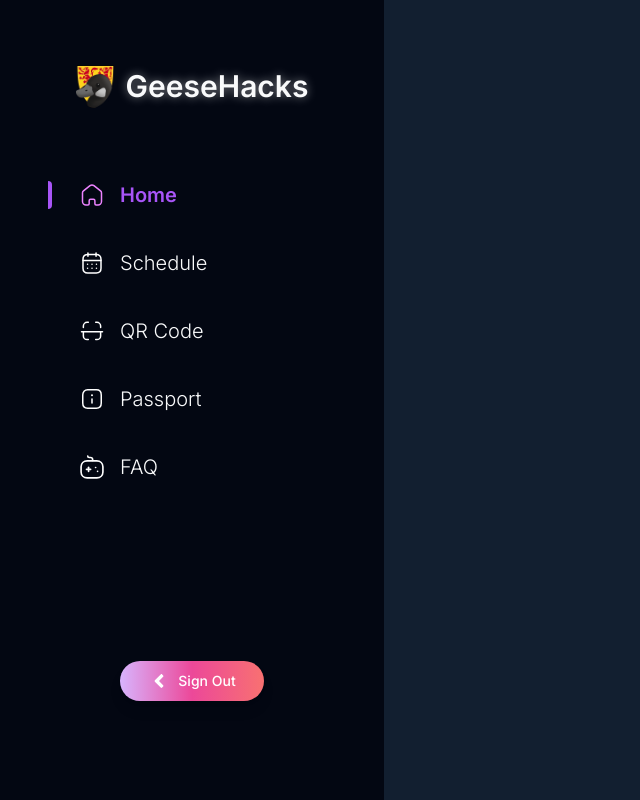
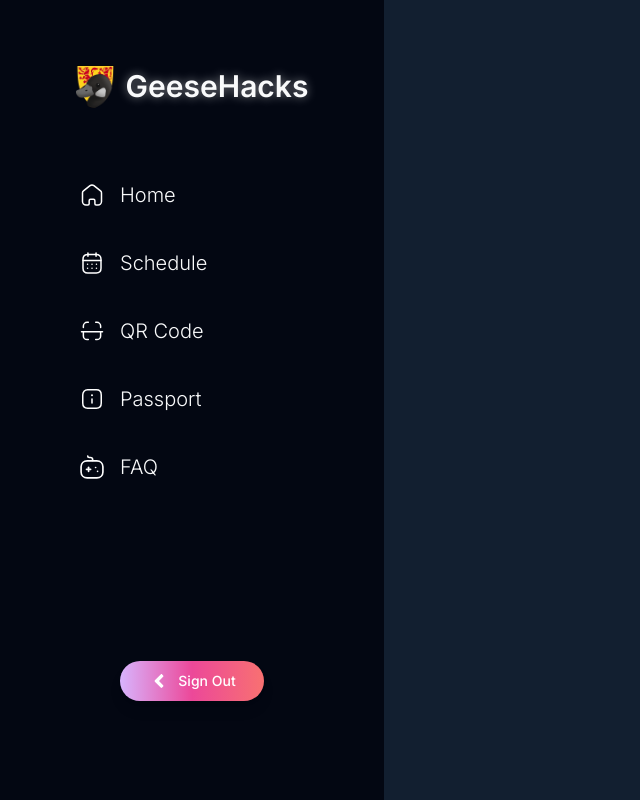
Before and after one commit to GeeseHacks/portal.geesehacks.com, a Next.js app: page /dashboard/stock-market in a window 1280 px wide. Shown: the whole page, without its empty margins (0-640 px from the left). Built offline with nearby package versions, Linux system fonts and the light colour scheme; no server answers.

Commit message:
Fixed navbar not updating selected correctly

```diff
--- a/components/nav/SideNav.tsx
+++ b/components/nav/SideNav.tsx
@@ -1,6 +1,7 @@
 "use client";
 
-import React, { useState } from "react";
+import React, { useState, useEffect } from "react";
+import { usePathname } from "next/navigation";
 import Image from "next/image";
 import Link from "next/link";
 import { signOutAction } from "@/utils/signOutAction";
@@ -46,7 +47,16 @@ const sideNavLinks = [
 ];
 
 const SideNav: React.FC = () => {
+  const pathname = usePathname();
   const [selectedNav, setSelectedNav] = useState<string>("Home");
+
+  useEffect(() => {
+    const currentLink = sideNavLinks.find((link) => pathname === link.href);
+    if (currentLink) {
+      setSelectedNav(currentLink.name);
+    }
+    console.log(pathname);
+  }, [pathname]);
 
   return (
     <nav className="bg-gray-950 h-screen min-h-96 w-80 xl:w-96 hidden lg:block overflow-y-auto">
@@ -69,7 +79,6 @@ const SideNav: React.FC = () => {
                 }`}
                 key={link.name}
                 href={link.href}
-                onClick={() => setSelectedNav(link.name)}
               >
                 {/* Left Colored Bar */}
                 {selectedNav === link.name && (
```
